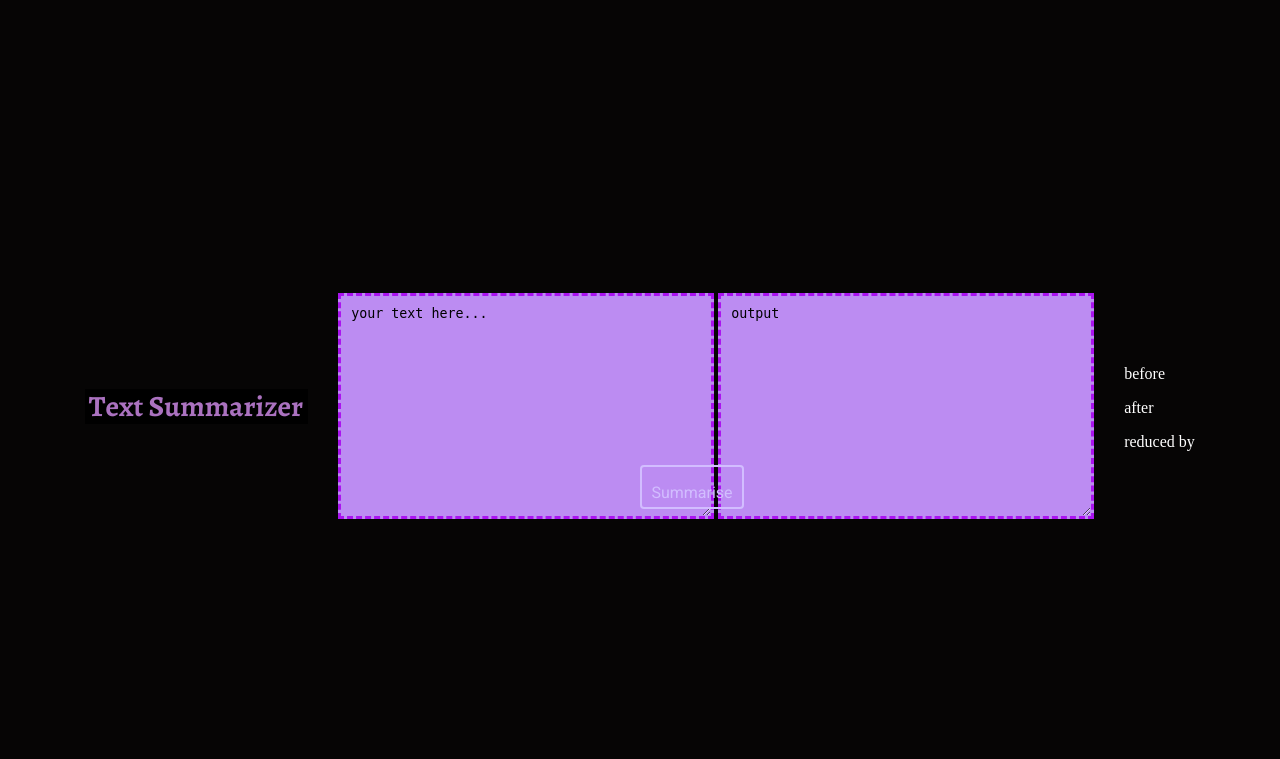
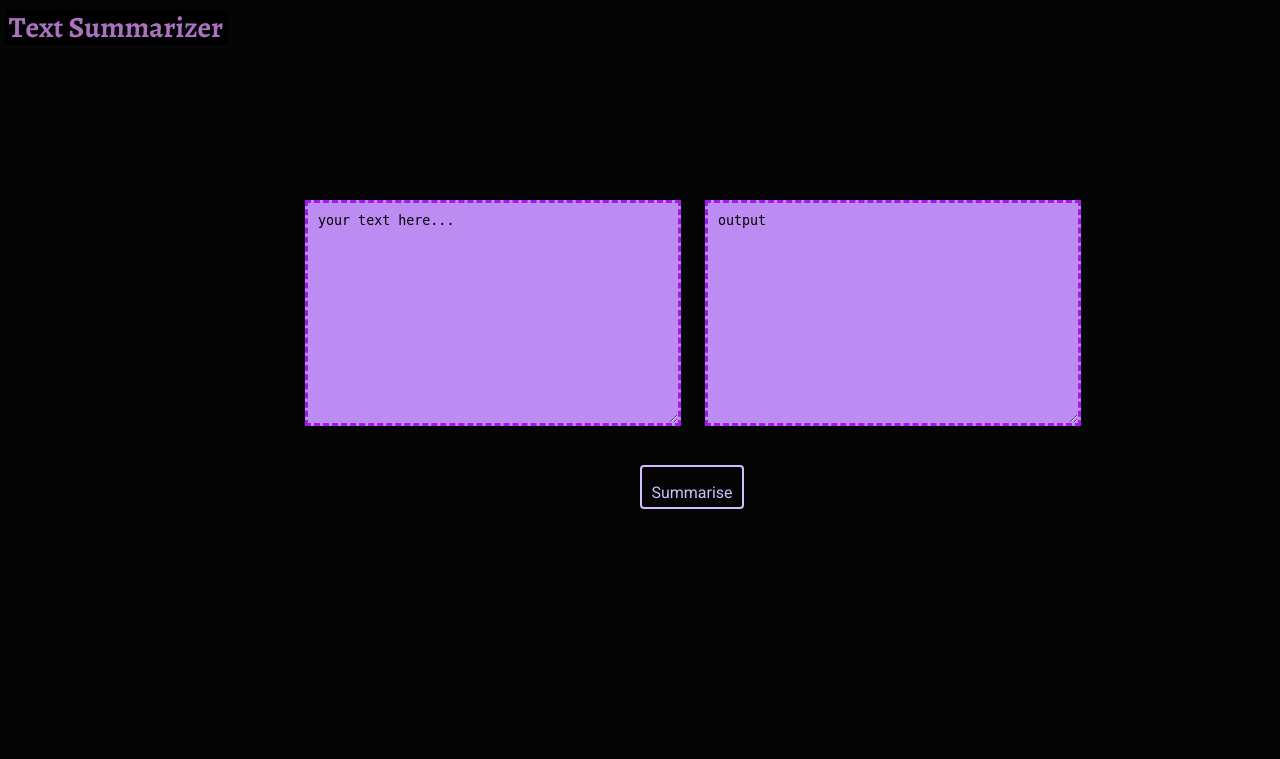
Before and after one commit to fawzeus/text-summarizer, a FastAPI app: page / in a window 1280 px wide. Shown: the top 759 px of the page. Run offline with FastAPI, Linux system fonts and the light colour scheme.

Commit message:
Revert "adding features"
This reverts commit 8538cea30bdd682484a01667d21961be321a81f0.

```diff
--- a/main.py
+++ b/main.py
@@ -47,6 +47,5 @@
     print("reading time befor sum",readingTime(docx))
     summary=summerize(sentences_score)
     docy=nlp(summary)
-    print("reading time after sum",readingTime(docy))
-    print("reduced by ",reduced_by(message.text,summary))
+    print("reading time befor sum",readingTime(docy))
     return({"result":summary})
--- a/static/styles.css
+++ b/static/styles.css
@@ -96,11 +96,13 @@
 
 
 #confirmationText1{
+    position: absolute;
     left: 305px;
     top: 200px;
 }
 
 #confirmationText2{
+    position: absolute;
     left: 705px;
     top: 200px;
 }
@@ -114,10 +116,7 @@
   }
 
   .site-logo {
+    position: absolute;
     left: 5px;
     top: 10px;
   }
-
-  p{
-    color: rgb(255, 255, 255);
-  }
--- a/templates/home.html
+++ b/templates/home.html
@@ -16,8 +16,9 @@
 </head>
 <body>
 
-<script src="../static/app.js"></script>
+<script src="../static/app.js">
 
+</script>
   <form id="myform" name="confirmationForm" method="post">
 
     <textarea id="confirmationText1" class="text" cols="86" rows ="20" name="confirmationText">your text here...
@@ -29,12 +30,9 @@
     <textarea id="confirmationText2" class="text" cols="86" rows ="20" name="confirmationText">output
     </textarea>
 
+
 </form>
-<div id="stats">
-<p id="p1">before</p>
-<p id="p2">after</p>
-<p id="p3">reduced by</p>
-</div>
+
 <div id="copyrights">
     <p>&copy; Faouzi RJILI</p>
   </div>
```
